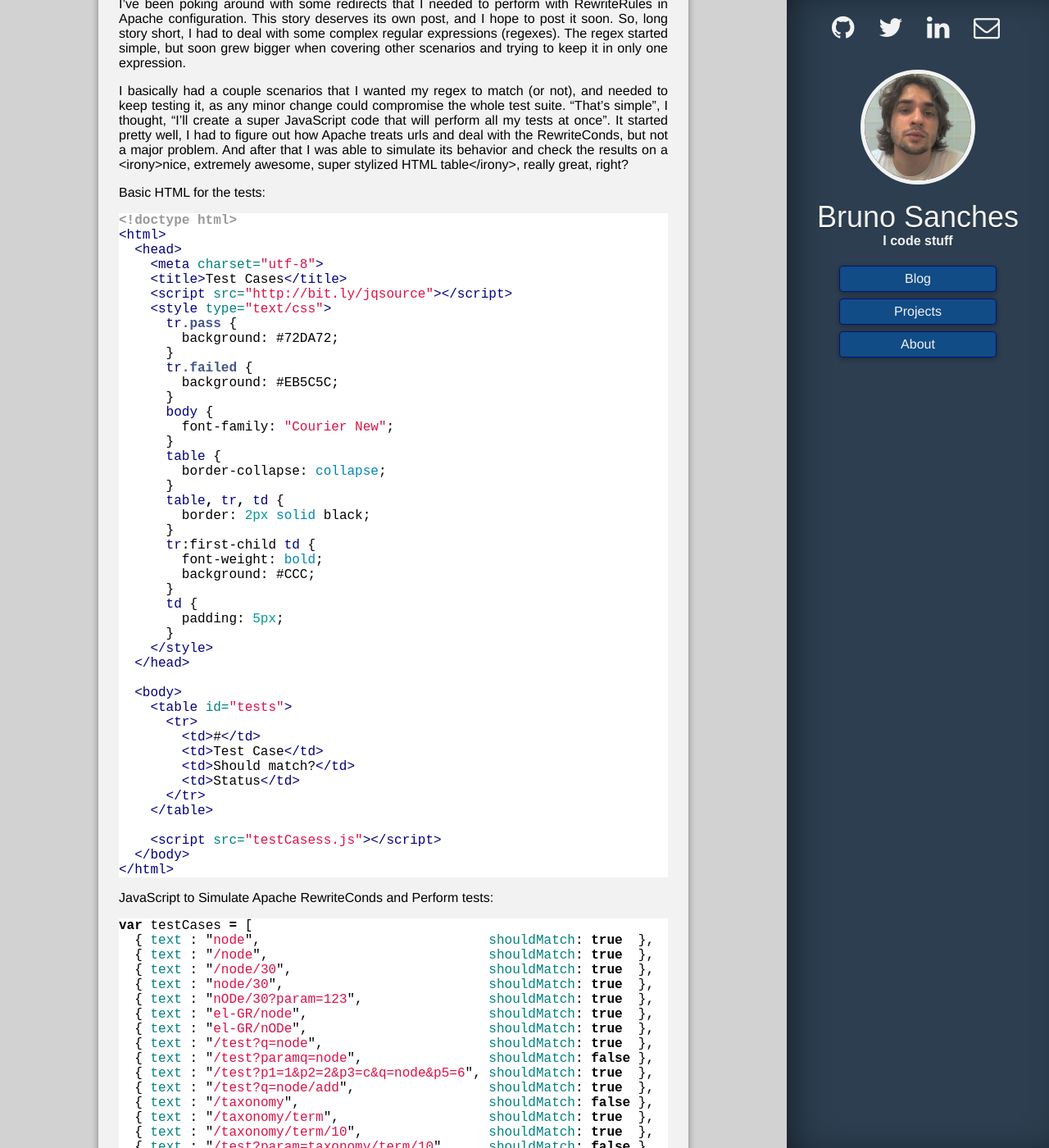
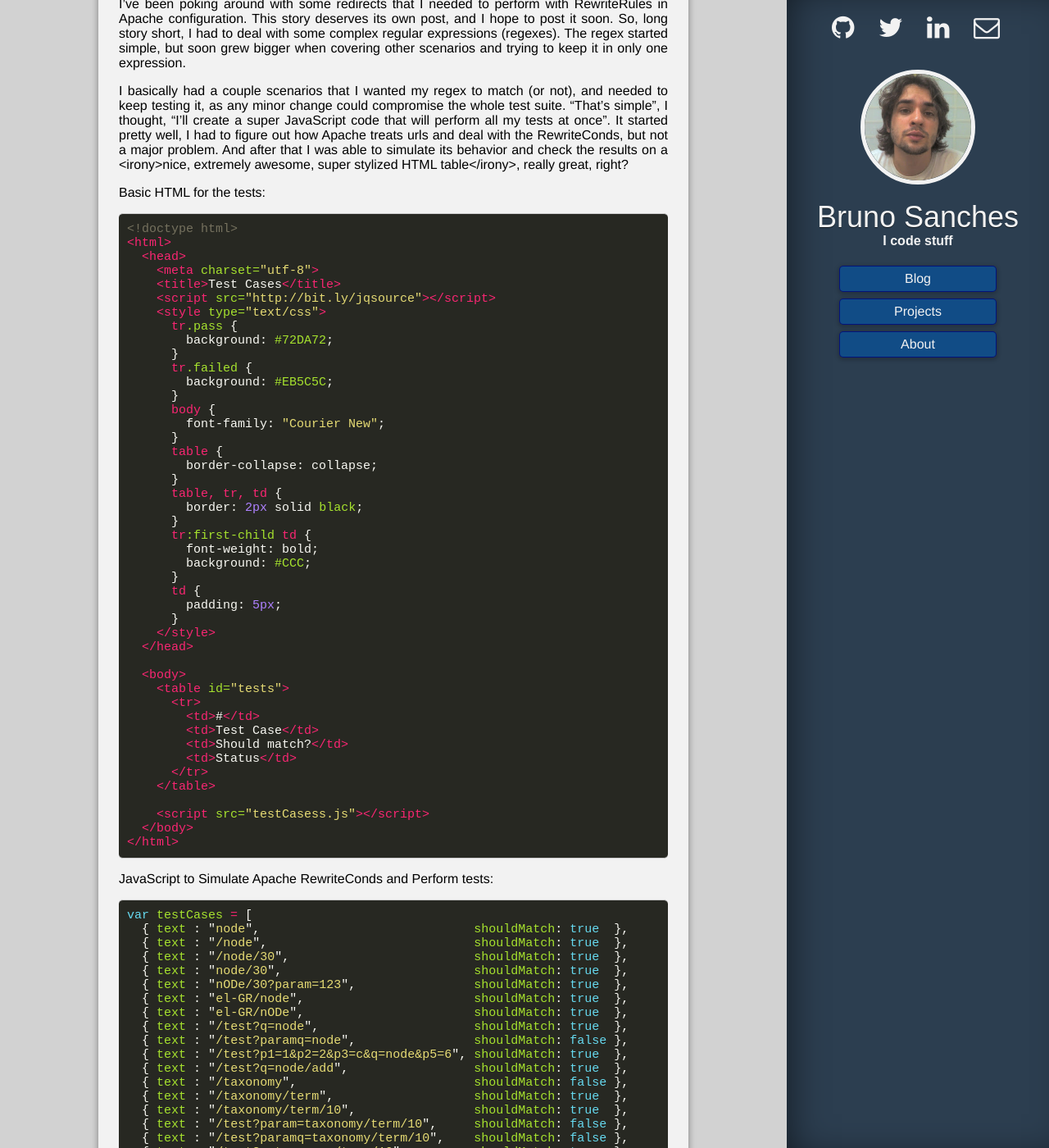
Before and after one commit to brunops/brunops.github.io, a Jekyll site: the page built from _posts/2012-12-27-javascript-and-lookbehinds.markdown, in a window 1280 px wide and 1400 px high, scrolled down 190 px. Shown: the whole window at 82% size. Built offline with Jekyll 4.4.1, drawn with Linux system fonts in a browser that asks for light colours; some web fonts are replaced; Markdown is read by kramdown in place of the engine named in the settings.

Commit message:
Add Monokai syntax highlight style

```diff
--- a/_layouts/default.html
+++ b/_layouts/default.html
@@ -10,7 +10,7 @@
     <link href='http://fonts.googleapis.com/css?family=Jockey+One' rel='stylesheet' type='text/css'>
 
     <!-- syntax highlighting CSS -->
-    <link rel="stylesheet" href="/css/syntax.css">
+    <link rel="stylesheet" href="/css/syntax-monokai.css">
 
     <!-- Custom CSS -->
     <link rel="stylesheet" href="/css/normalize.css">
--- a/css/main.css
+++ b/css/main.css
@@ -38,6 +38,36 @@ a {
 .button:hover {
   color: #f2f2f2;
   box-shadow: inset 0 .1em .1em .1em rgba(0,0,0,.4);
+}
+
+/*****************************************************************************/
+/*
+/* Syntax highlight
+/*
+/*****************************************************************************/
+pre {
+  background-color: #f0f0f0;
+  border-top: 1px solid #ccc;
+  border-bottom: 1px solid #ccc;
+  padding: 5px;
+  font-size: 15px;
+  font-family: Bitstream Vera Sans Mono,monospace;
+}
+
+.highlight {
+  margin-top: 15px;
+  margin-bottom: 10px;
+  border-top: 1px solid #ccc;
+  border-bottom: 1px solid #ccc;
+  border-radius: 5px;
+}
+
+.highlight pre {
+  background-color: transparent;
+  margin: 0;
+  padding: 10px;
+  border: none;
+  overflow: auto;
 }
 
 /*****************************************************************************/
--- /dev/null
+++ b/css/syntax-monokai.css
@@ -0,0 +1,61 @@
+.highlight .hll { background-color: #49483e }
+.highlight  { background: #272822; color: #f8f8f2 }
+.highlight pre { background: transparent; color: #f8f8f2 }
+.highlight .c { color: #75715e } /* Comment */
+.highlight .err { color: #960050; background-color: #1e0010 } /* Error */
+.highlight .k { color: #66d9ef } /* Keyword */
+.highlight .l { color: #ae81ff } /* Literal */
+.highlight .n { color: #f8f8f2 } /* Name */
+.highlight .o { color: #f92672 } /* Operator */
+.highlight .p { color: #f8f8f2 } /* Punctuation */
+.highlight .cm { color: #75715e } /* Comment.Multiline */
+.highlight .cp { color: #75715e } /* Comment.Preproc */
+.highlight .c1 { color: #75715e } /* Comment.Single */
+.highlight .cs { color: #75715e } /* Comment.Special */
+.highlight .ge { font-style: italic } /* Generic.Emph */
+.highlight .gs { font-weight: bold } /* Generic.Strong */
+.highlight .kc { color: #66d9ef } /* Keyword.Constant */
+.highlight .kd { color: #66d9ef } /* Keyword.Declaration */
+.highlight .kn { color: #f92672 } /* Keyword.Namespace */
+.highlight .kp { color: #66d9ef } /* Keyword.Pseudo */
+.highlight .kr { color: #66d9ef } /* Keyword.Reserved */
+.highlight .kt { color: #66d9ef } /* Keyword.Type */
+.highlight .ld { color: #e6db74 } /* Literal.Date */
+.highlight .m { color: #ae81ff } /* Literal.Number */
+.highlight .s { color: #e6db74 } /* Literal.String */
+.highlight .na { color: #a6e22e } /* Name.Attribute */
+.highlight .nb { color: #f8f8f2 } /* Name.Builtin */
+.highlight .nc { color: #a6e22e } /* Name.Class */
+.highlight .no { color: #66d9ef } /* Name.Constant */
+.highlight .nd { color: #a6e22e } /* Name.Decorator */
+.highlight .ni { color: #f8f8f2 } /* Name.Entity */
+.highlight .ne { color: #a6e22e } /* Name.Exception */
+.highlight .nf { color: #a6e22e } /* Name.Function */
+.highlight .nl { color: #f8f8f2 } /* Name.Label */
+.highlight .nn { color: #f8f8f2 } /* Name.Namespace */
+.highlight .nx { color: #a6e22e } /* Name.Other */
+.highlight .py { color: #f8f8f2 } /* Name.Property */
+.highlight .nt { color: #f92672 } /* Name.Tag */
+.highlight .nv { color: #f8f8f2 } /* Name.Variable */
+.highlight .ow { color: #f92672 } /* Operator.Word */
+.highlight .w { color: #f8f8f2 } /* Text.Whitespace */
+.highlight .mf { color: #ae81ff } /* Literal.Number.Float */
+.highlight .mh { color: #ae81ff } /* Literal.Number.Hex */
+.highlight .mi { color: #ae81ff } /* Literal.Number.Integer */
+.highlight .mo { color: #ae81ff } /* Literal.Number.Oct */
+.highlight .sb { color: #e6db74 } /* Literal.String.Backtick */
+.highlight .sc { color: #e6db74 } /* Literal.String.Char */
+.highlight .sd { color: #e6db74 } /* Literal.String.Doc */
+.highlight .s2 { color: #e6db74 } /* Literal.String.Double */
+.highlight .se { color: #ae81ff } /* Literal.String.Escape */
+.highlight .sh { color: #e6db74 } /* Literal.String.Heredoc */
+.highlight .si { color: #e6db74 } /* Literal.String.Interpol */
+.highlight .sx { color: #e6db74 } /* Literal.String.Other */
+.highlight .sr { color: #e6db74 } /* Literal.String.Regex */
+.highlight .s1 { color: #e6db74 } /* Literal.String.Single */
+.highlight .ss { color: #e6db74 } /* Literal.String.Symbol */
+.highlight .bp { color: #f8f8f2 } /* Name.Builtin.Pseudo */
+.highlight .vc { color: #f8f8f2 } /* Name.Variable.Class */
+.highlight .vg { color: #f8f8f2 } /* Name.Variable.Global */
+.highlight .vi { color: #f8f8f2 } /* Name.Variable.Instance */
+.highlight .il { color: #ae81ff } /* Literal.Number.Integer.Long */
```
